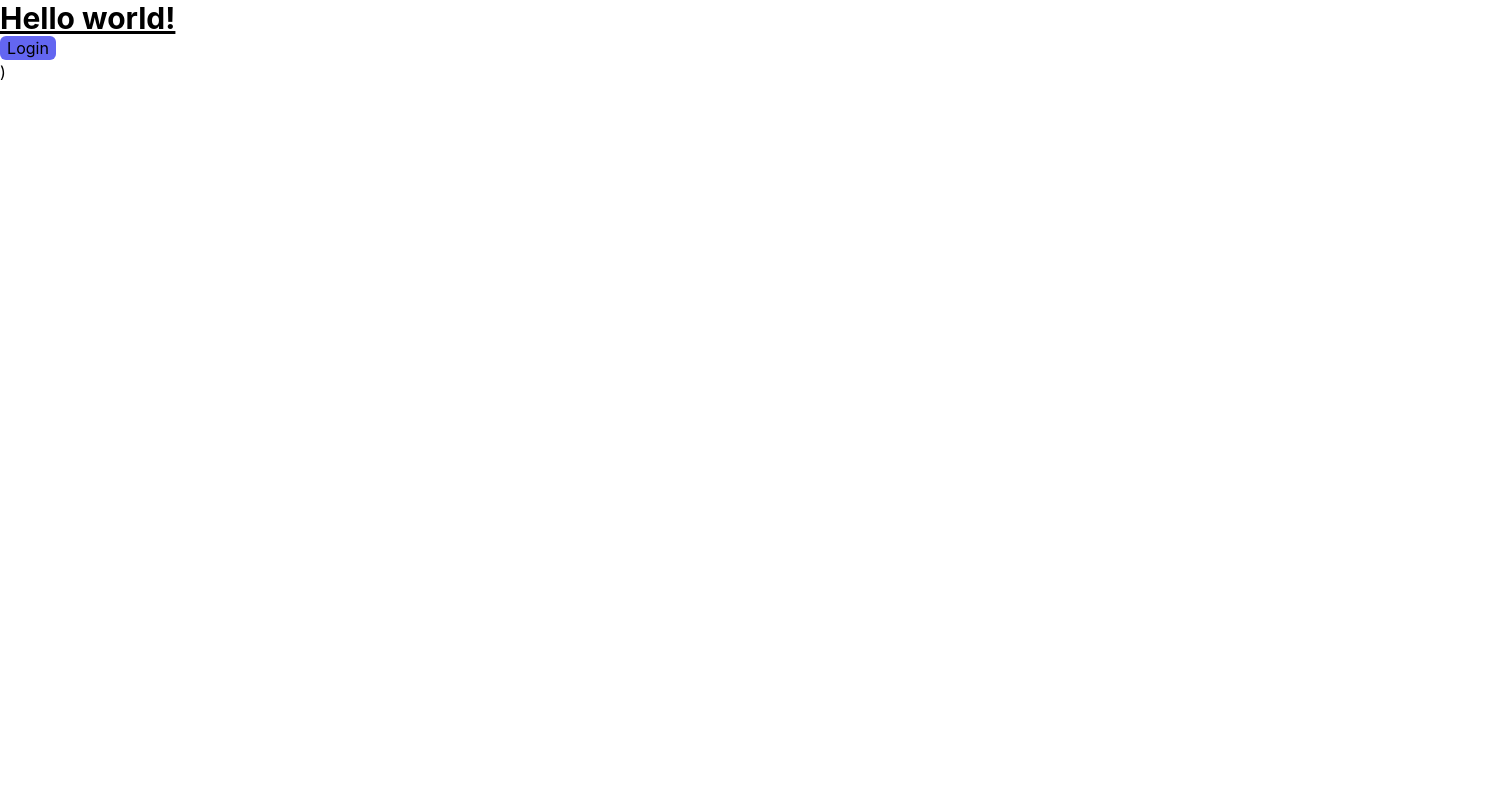
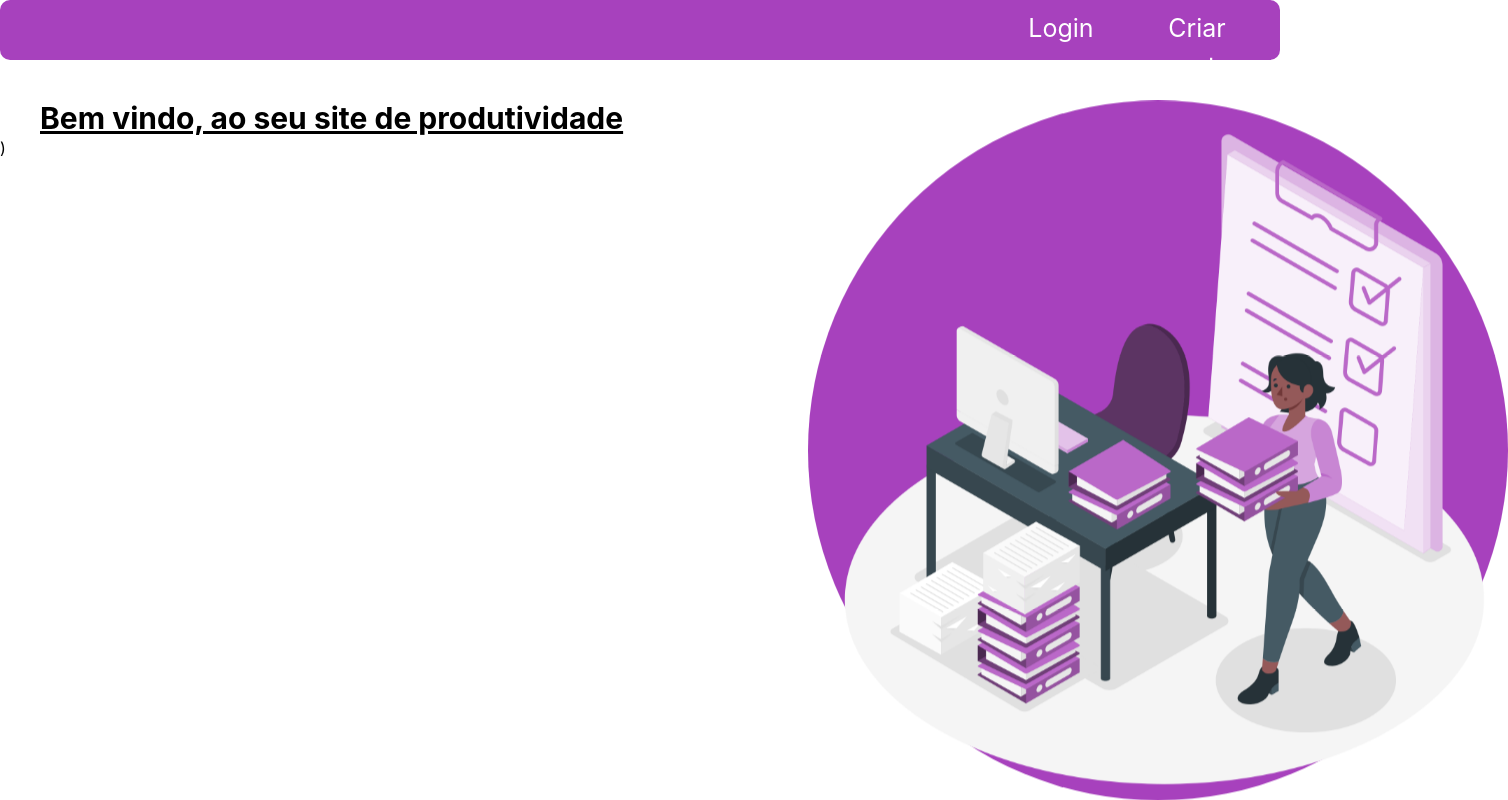
Before and after one commit to IgorGabrielM/my-to-do-list, a Next.js app: page / in a window 1280 px wide. Shown: the whole page, 1508 px wide, since content can reach past the window. Built offline with nearby package versions, Linux system fonts and the light colour scheme.

Commit message:
fix(index, Home.module): add a style on home page

```diff
--- a/pages/index.tsx
+++ b/pages/index.tsx
@@ -1,19 +1,31 @@
 import type { NextPage } from 'next'
-import Head from 'next/head'
-import Image from 'next/image'
 import styles from '../styles/Home.module.css'
 import Link from "next/link";
 
 const Home: NextPage = () => {
   return (
       <div>
-          <h1 className="text-3xl font-bold underline">
-            Hello world!
-          </h1>
-          <div className='w-14 text-center bg-indigo-500 rounded-md '>
-              <Link href='/auth'>
-                  <a>Login</a>
-              </Link>
+          <div className={styles.header}>
+              <div className={styles.buttons}>
+                  <div className={styles.buttonHeader}>
+                      <Link href='/auth' className={styles.buttonHeader}>
+                          <a>Login</a>
+                      </Link>
+                  </div>
+                  <div className={styles.buttonHeader}>
+                      <Link href='/auth/createUser' className={styles.buttonHeader}>
+                          <a>Criar conta</a>
+                      </Link>
+                  </div>
+              </div>
+          </div>
+          <div className='flex justify-start ml-10 mt-10'>
+              <h1 className="text-3xl font-bold underline">
+                  Bem vindo, ao seu site de produtividade
+              </h1>
+              <div className={styles.backImage}>
+                  <img src="/images/task-amico.png" alt="imagem de tarefas" className={styles.image}/>
+              </div>
           </div>
       </div>
   )
--- a/styles/Home.module.css
+++ b/styles/Home.module.css
@@ -1,129 +1,40 @@
-.container {
-  padding: 0 2rem;
+.header{
+    height: 60px;
+    padding: 10px;
+    background-image: linear-gradient(to right, #a741bd, #a741bd);
+    border-radius: 10px;
+    font-size: 25px;
 }
 
-.main {
-  min-height: 100vh;
-  padding: 4rem 0;
-  flex: 1;
-  display: flex;
-  flex-direction: column;
-  justify-content: center;
-  align-items: center;
+.buttons{
+    display: flex;
+    justify-content: end;
 }
 
-.footer {
-  display: flex;
-  flex: 1;
-  padding: 2rem 0;
-  border-top: 1px solid #eaeaea;
-  justify-content: center;
-  align-items: center;
+.buttonHeader{
+    width: 10%;
+    margin-right: 10px;
+    border-radius: 5px;
+    text-align: center;
+    color: white;
 }
 
-.footer a {
-  display: flex;
-  justify-content: center;
-  align-items: center;
-  flex-grow: 1;
+.backImage{
+    position: absolute;
+    margin-left: 60%;
+    background-image: linear-gradient(to right, #a741bd, #a741bd);
+    width: 700px;
+    height: 700px;
+    border-radius: 100%;
+    animation: shakeImage 5s infinite alternate;
 }
 
-.title a {
-  color: #0070f3;
-  text-decoration: none;
+.image{
+    width: 700px;
 }
 
-.title a:hover,
-.title a:focus,
-.title a:active {
-  text-decoration: underline;
+@keyframes shakeImage {
+    0% { transform: translate(0,  0px); }
+    50%  { transform: translate(0, 15px); }
+    100%   { transform: translate(0, -0px); }
 }
-
-.title {
-  margin: 0;
-  line-height: 1.15;
-  font-size: 4rem;
-}
-
-.title,
-.description {
-  text-align: center;
-}
-
-.description {
-  margin: 4rem 0;
-  line-height: 1.5;
-  font-size: 1.5rem;
-}
-
-.code {
-  background: #fafafa;
-  border-radius: 5px;
-  padding: 0.75rem;
-  font-size: 1.1rem;
-  font-family: Menlo, Monaco, Lucida Console, Liberation Mono, DejaVu Sans Mono,
-    Bitstream Vera Sans Mono, Courier New, monospace;
-}
-
-.grid {
-  display: flex;
-  align-items: center;
-  justify-content: center;
-  flex-wrap: wrap;
-  max-width: 800px;
-}
-
-.card {
-  margin: 1rem;
-  padding: 1.5rem;
-  text-align: left;
-  color: inherit;
-  text-decoration: none;
-  border: 1px solid #eaeaea;
-  border-radius: 10px;
-  transition: color 0.15s ease, border-color 0.15s ease;
-  max-width: 300px;
-}
-
-.card:hover,
-.card:focus,
-.card:active {
-  color: #0070f3;
-  border-color: #0070f3;
-}
-
-.card h2 {
-  margin: 0 0 1rem 0;
-  font-size: 1.5rem;
-}
-
-.card p {
-  margin: 0;
-  font-size: 1.25rem;
-  line-height: 1.5;
-}
-
-.logo {
-  height: 1em;
-  margin-left: 0.5rem;
-}
-
-@media (max-width: 600px) {
-  .grid {
-    width: 100%;
-    flex-direction: column;
-  }
-}
-
-@media (prefers-color-scheme: dark) {
-  .card,
-  .footer {
-    border-color: #222;
-  }
-  .code {
-    background: #111;
-  }
-  .logo img {
-    filter: invert(1);
-  }
-}
```
Also changed, not shown: public/images/task-amico.png (added).
